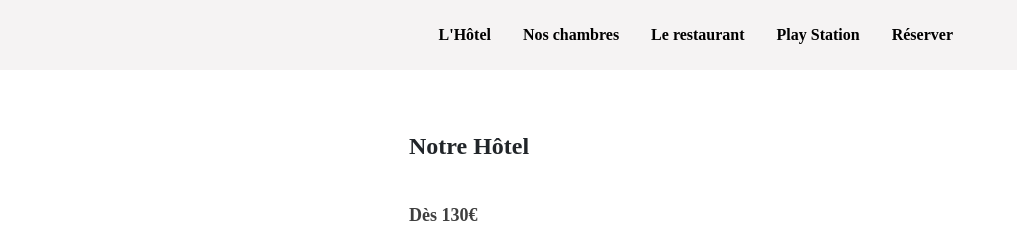
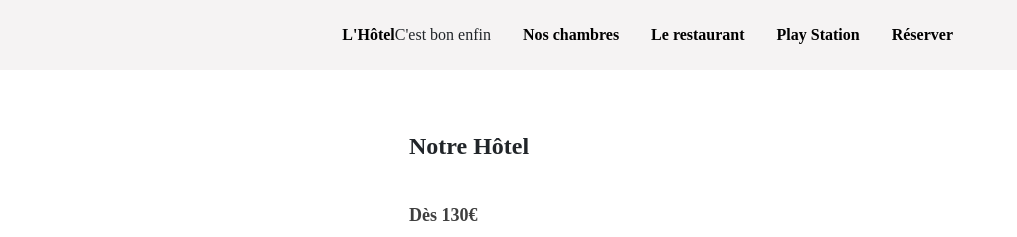
Before and after one commit to Marcones-g/hotel-bois-dormant, a plain HTML site: page chambre.html in a window 1280 px wide. Shown: the top 237 px of the page, 263-1280 px from the left. Drawn offline with nearby package versions, Linux system fonts and the light colour scheme; a web font is replaced by a local one.

Commit message:
deuxième modif

```diff
--- a/chambre.html
+++ b/chambre.html
@@ -25,6 +25,9 @@
                 <li class="nav__list__item">
                     <a href="" class="nav__link">L'Hôtel</a>
                 </li>
+
+                <h1> C'est bon enfin</h1>
+
                 <li class="nav__list__item">
                     <a href="chambre.html" class="nav__link">Nos chambres</a>
                 </li>
```
